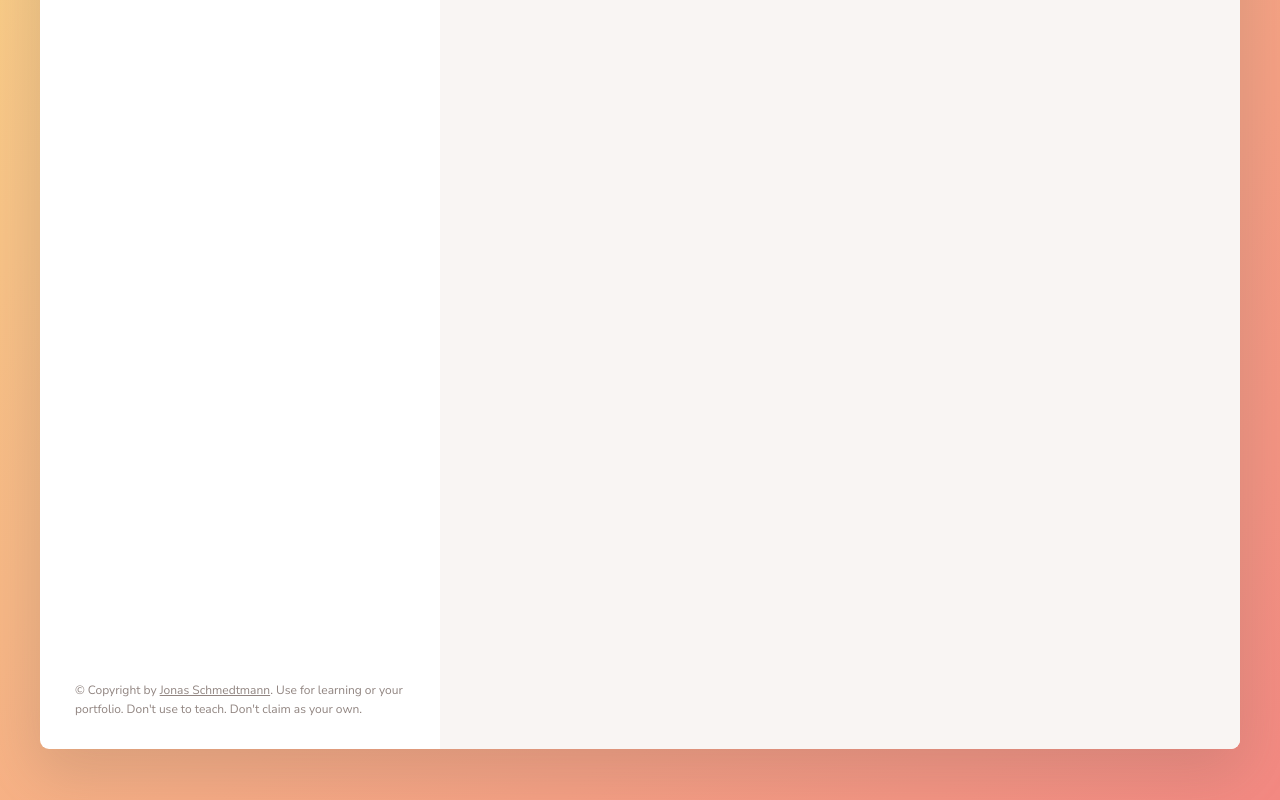
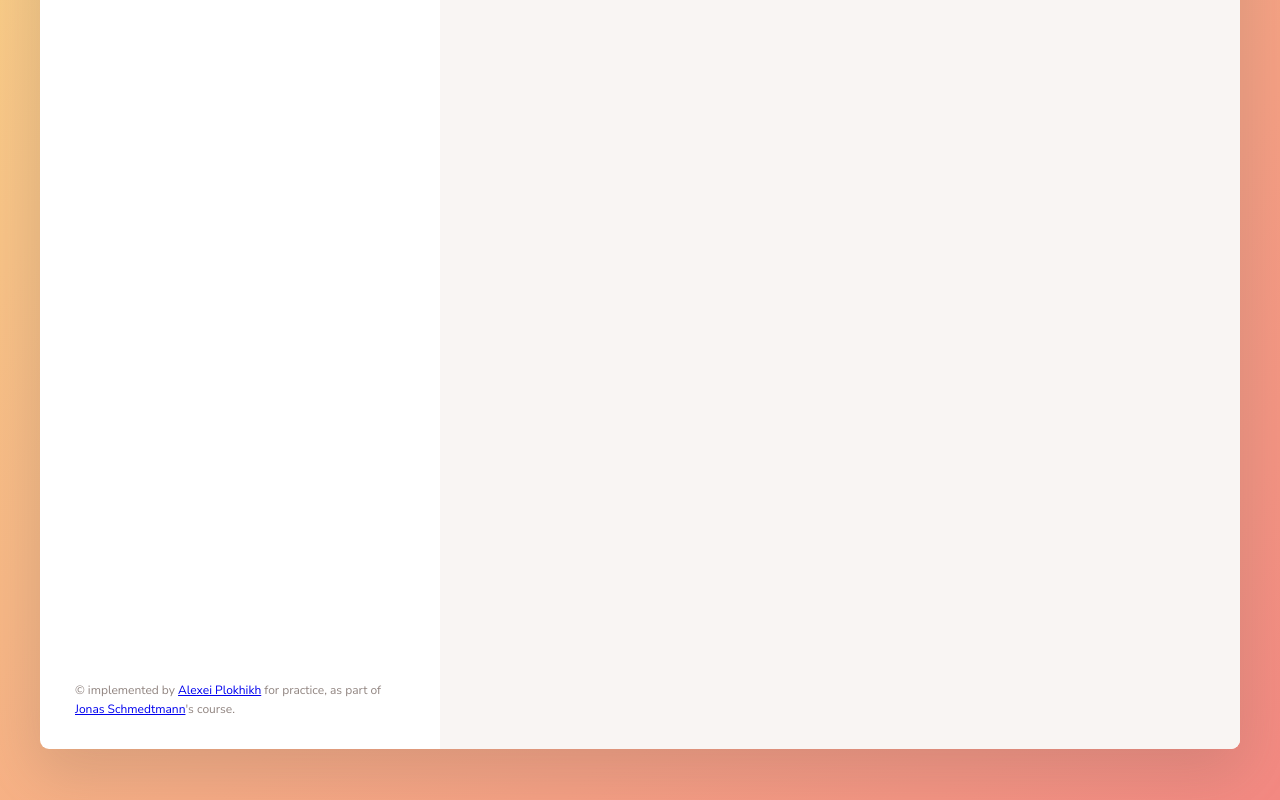
Before and after one commit to Alexplokhikh/Forkify, a website built with Parcel: page index.html in a window 1280 px wide. Shown: the part 472-1272 px from the top of the page. Built offline with nearby package versions, Linux system fonts and the light colour scheme.

Commit message:
initial commit

```diff
--- a/index.html
+++ b/index.html
@@ -122,14 +122,8 @@
         </div>
 
         <p class="copyright">
-          &copy; Copyright by
-          <a
-            class="twitter-link"
-            target="_blank"
-            href="https://twitter.com/jonasschmedtman"
-            >Jonas Schmedtmann</a
-          >. Use for learning or your portfolio. Don't use to teach. Don't claim
-          as your own.
+ &copy; implemented by
+          <a target="_blank" href="https://github.com/Alexplokhikh">Alexei Plokhikh</a> for practice, as part of <a target="_blank" href="https://jonas.io/">Jonas Schmedtmann</a>'s course.</p>
         </p>
       </div>
 
```
